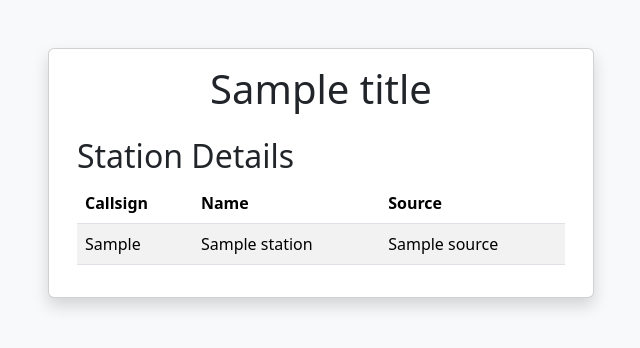
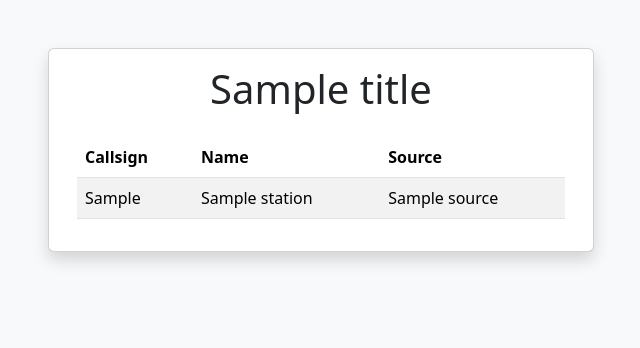
Before and after one commit to Mi1h0use/voyager-db, a Flask app: template templates/station_details.html in a window 1280 px wide. Shown: the top 348 px of the page, without its empty margins (319-959 px from the left). Run offline with Flask 3, Linux system fonts and the light colour scheme; the template is opened without the code that fills it: most values are stand-ins (such as "Sample title", 1, 10 or a date in 2020); some libraries are stand-ins or nearby versions.

Commit message:
change layout

```diff
--- a/airport.py
+++ b/airport.py
@@ -68,6 +68,7 @@ def details(icao):
             return render_template('error.html', message="Airport not found")
 
         return render_template('airport_details.html',
+                             title="Airport Details",
                              airport=airport,
                              stations=stations,
                              icao=icao.upper())
--- a/app.py
+++ b/app.py
@@ -170,9 +170,10 @@ def verify():
         station = stations[0]  # Get the single random station
         skyvector_url = get_skyvector_url(conn, station['icao'])
         user_contributions = get_user_contributions(conn, g.user_id)
+        total_contributions = get_user_contributions(conn)
         station_name = get_callsign_name(conn, station['callsign_normal'])
         return render_template('verify.html', station=station, has_stations=True,
-                             continent=continent, country=country, last_updated=last_updated, skyvector_url=skyvector_url, user_contributions=user_contributions, station_name=station_name)
+                             continent=continent, country=country, last_updated=last_updated, skyvector_url=skyvector_url, user_contributions=user_contributions, total_contributions=total_contributions, station_name=station_name)
 
 if __name__ == '__main__':
     app.run(debug=True)
--- a/station.py
+++ b/station.py
@@ -61,4 +61,4 @@ def details(callsign):
         if not stations:
             return render_template('error.html', message="Station not found")
 
-        return render_template('station_details.html', stations=stations)
+        return render_template('station_details.html',title="Station Details", stations=stations)
--- a/templates/airport_details.html
+++ b/templates/airport_details.html
@@ -2,9 +2,6 @@
 {% block content %}
 <div class="container mt-4">
     <h2>{{ airport.name }} ({{ icao }})</h2>
-    {% if airport.city %}
-    <p class="text-muted">{{ airport.city }}</p>
-    {% endif %}
 
     <h3>Stations</h3>
     <div class="table-responsive">
--- a/templates/station_details.html
+++ b/templates/station_details.html
@@ -1,7 +1,6 @@
 {% extends "base.html" %}
 {% block content %}
 <div class="container mt-4">
-    <h2>Station Details</h2>
     <div class="table-responsive">
         <table class="table table-striped">
             <thead>
--- a/templates/verify.html
+++ b/templates/verify.html
@@ -36,12 +36,12 @@
                     <div class="card-header">
                         <div class="d-flex justify-content-between align-items-center">
                             <h3 class="mb-0">{{ station.icao }} - {{ station.airport_name }}</h3>
-                            <a href="/" class="btn"><i class="fa-solid fa-x" title="close"></i></a>
+                            <a href="/" class="btn"><i class="fa-solid fa-house" title="home"></i></a>
                         </div>
                     </div>
                     <div class="card-body">
                         <div class="mb-3">
-                            <small class="text-muted float-end">{{ user_contributions }} <i class="fa-solid fa-clipboard-check" title="user contributions"></i></small>
+                            <small data-bs-html="true" data-bs-placement="left" data-bs-toggle="tooltip" title="Your Contributions:{{ user_contributions }}<br> Total Contributions: {{ total_contributions }}" class="text-muted float-end">{{ user_contributions }} <i class="fa-solid fa-clipboard-check"></i></small>
                             Please verify this is the correct <strong>{{ station.type }}</strong> controller for <strong>{{ station.icao }}</strong>:<br>
                             <strong>Callsign:</strong> <span class="bg-yellow" data-bs-toggle="tooltip" data-bs-placement="right" title="This callsign is confirmed to be used on VATSIM by {{ station_name }}"> &nbsp;{{ station.callsign_normal }}&nbsp; </span><br>
                             <strong>Station Name:</strong> {{ station.name }}<br>
```
Also changed, not shown: helpers.py (+5 -2 lines).
